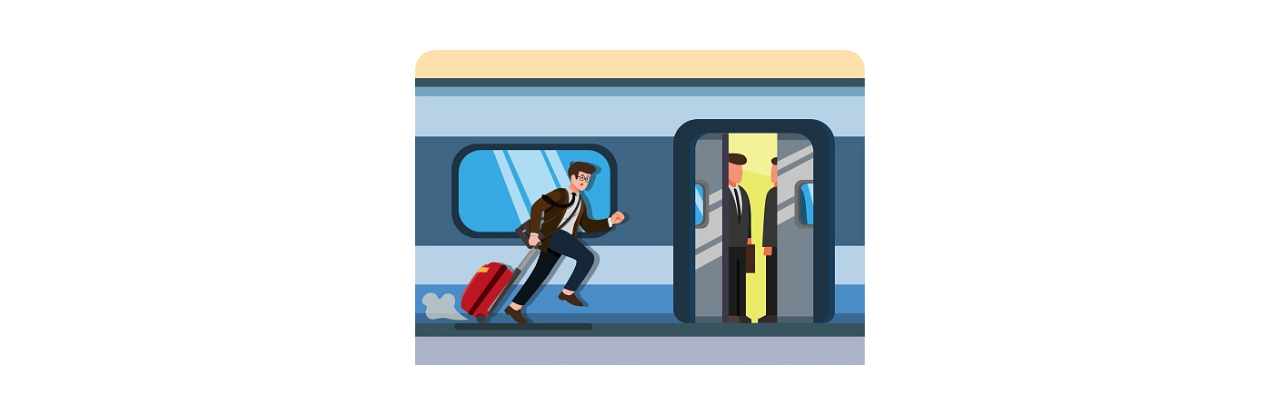
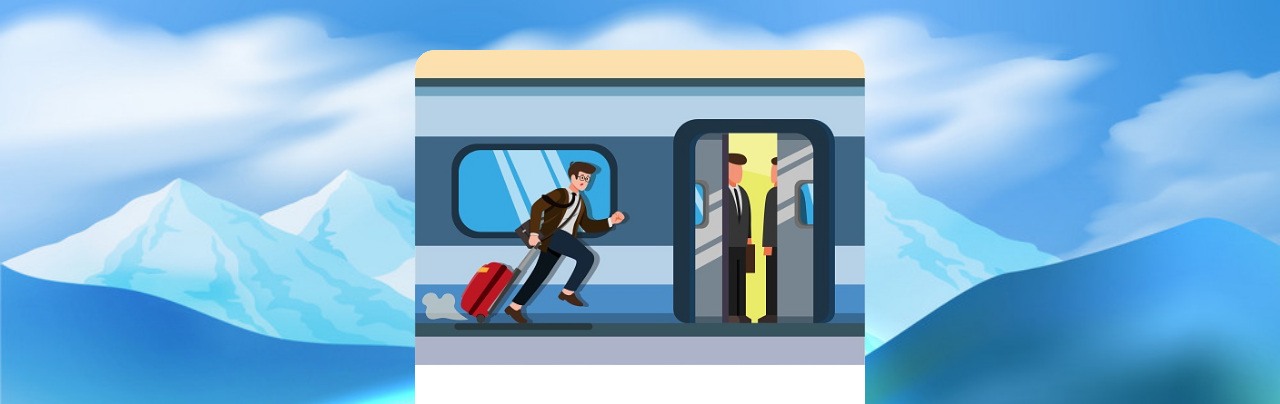
Before and after one commit to REGSYBABA/counter-app, a plain HTML site: page index.html in a window 1280 px wide. Shown: the top 404 px of the page. Drawn offline with Linux system fonts and the light colour scheme.

Commit message:
Update style.css

```diff
--- a/style.css
+++ b/style.css
@@ -4,7 +4,7 @@
 }
 
 body {
-    background-image: url("high-speed-train-mountains-background-realistic-poster-vector-8213974.jpg");
+    background-image: url("speed-train-mountains-background-realistic-poster-vector-8213974.jpg");
     background-size: cover;
     background-repeat: no-repeat;
     font-family: 'Red Hat Display', sans-serif;
```
